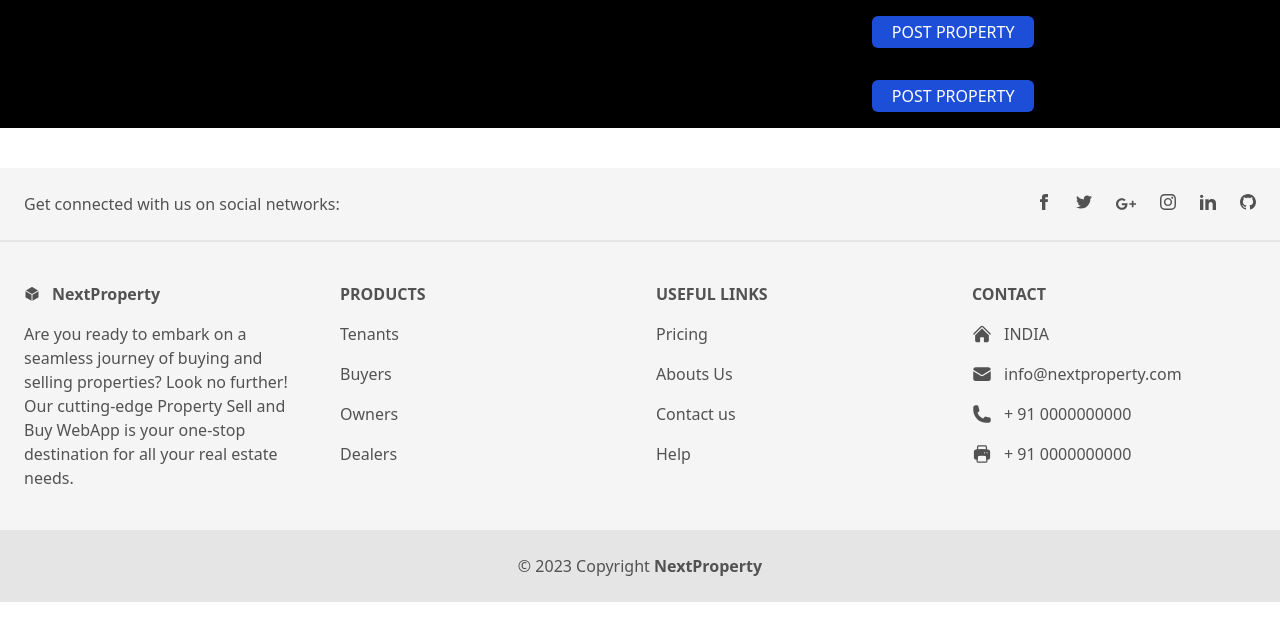
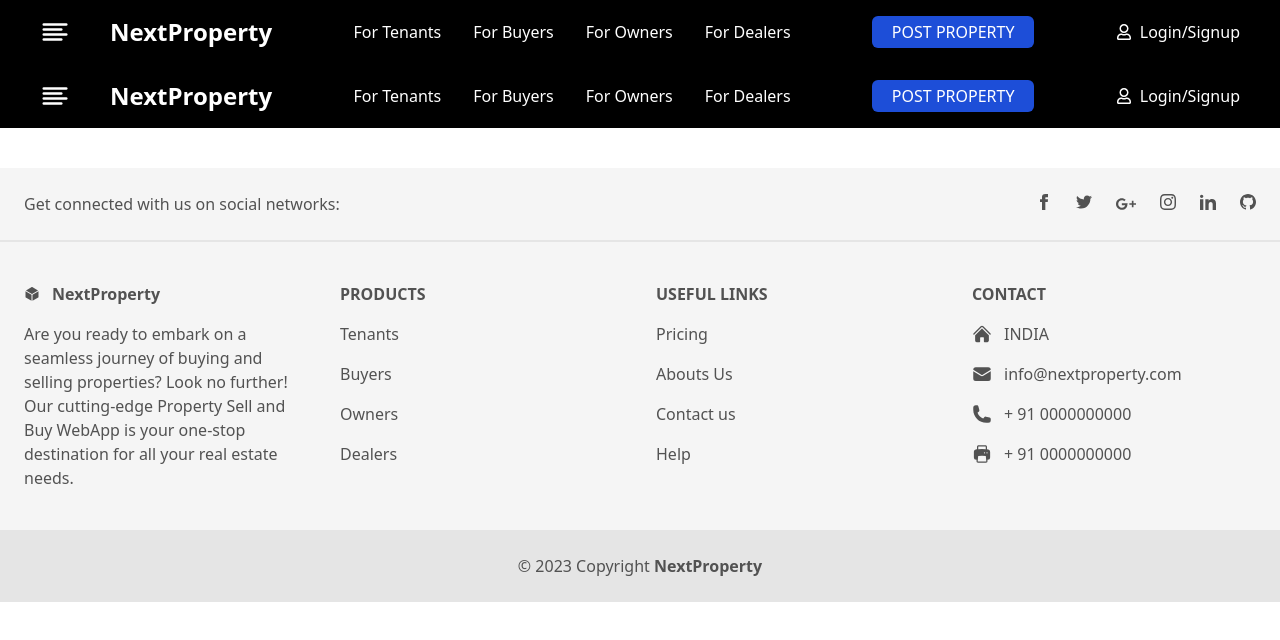
Before and after one commit to vivekrajput566/nextopson, a Next.js app: page /components/header in a window 1280 px wide. Shown: the top 640 px of the page. Built offline with nearby package versions, Linux system fonts and the light colour scheme.

Commit message:
updating files

```diff
--- a/app/components/header/page.js
+++ b/app/components/header/page.js
@@ -72,13 +72,13 @@ function Header() {
 
     <div className="menu-logo-body flex gap-10  items-center">
 
-    <div className="header-menu-body " onClick={openMenu}>
+    <div className="header-menu-body text-white " onClick={openMenu}>
 
     <FiAlignLeft size={30}/>
 
     </div>
 
-    <div className="company-name-logo-body text-2xl font-semibold whitespace-nowrap dark:text-white">
+    <div className="company-name-logo-body text-2xl font-semibold whitespace-nowrap text-white">
 
             NextProperty
 
@@ -88,7 +88,7 @@ function Header() {
 
     <div className="header-list-body flex">
 
-    <ul className="flex space-x-8 text-md font-medium">
+    <ul className="flex space-x-8 text-md font-medium text-white">
         <li>
           <a href="#for-tenants">For Tenants</a>
         </li>
@@ -114,11 +114,11 @@ function Header() {
 </button>
 
     </div>
-    <div className="user-login-body flex items-center justify-center space-x-2">
+    <div className="user-login-body text-white flex items-center justify-center space-x-2">
        <div>
        <FaRegUser />
      </div>
-    <div>
+    <div >
 
     Login/Signup
     </div>
--- a/app/globals.css
+++ b/app/globals.css
@@ -10,22 +10,3 @@
   -ms-overflow-style: none; /* IE and Edge */
   scrollbar-width: none; /* Firefox */
 }
-
-:root {
-  --foreground-rgb: 0, 0, 0;
-  --background-start-rgb: 214, 219, 220;
-  --background-end-rgb: 255, 255, 255;
-}
-
-@media (prefers-color-scheme: dark) {
-  :root {
-    --foreground-rgb: 255, 255, 255;
-    --background-start-rgb: 0, 0, 0;
-    --background-end-rgb: 0, 0, 0;
-  }
-}
-
-body {
-  color: rgb(var(--foreground-rgb));
-
-}
```
